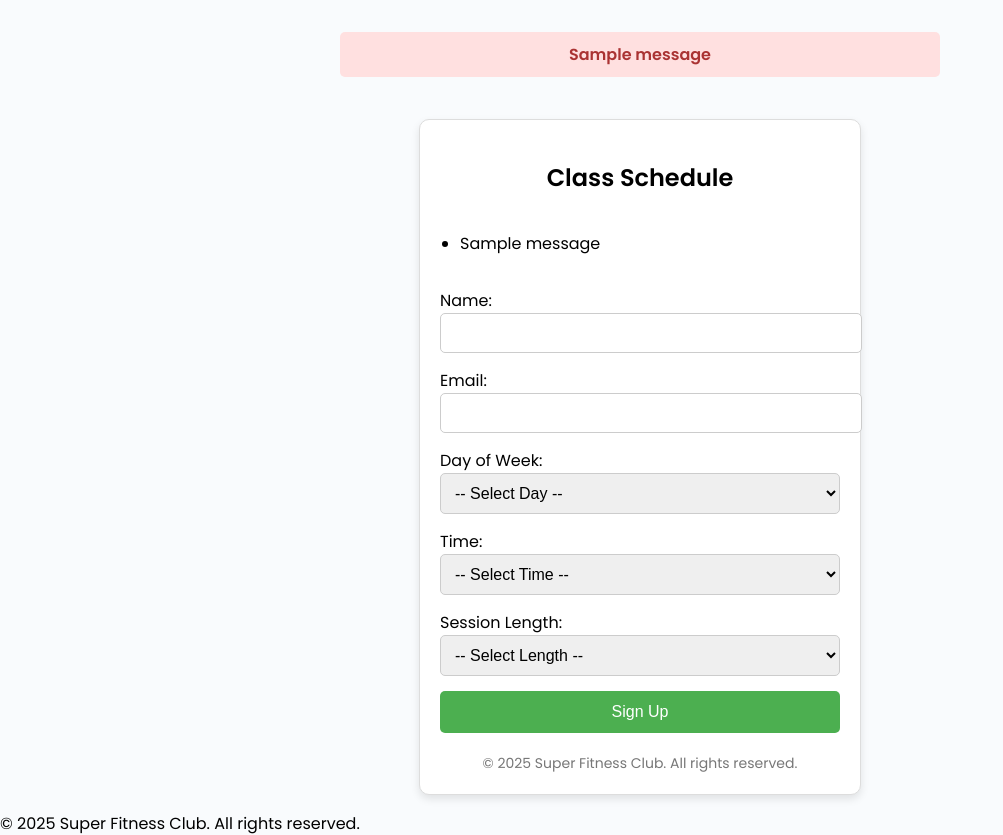
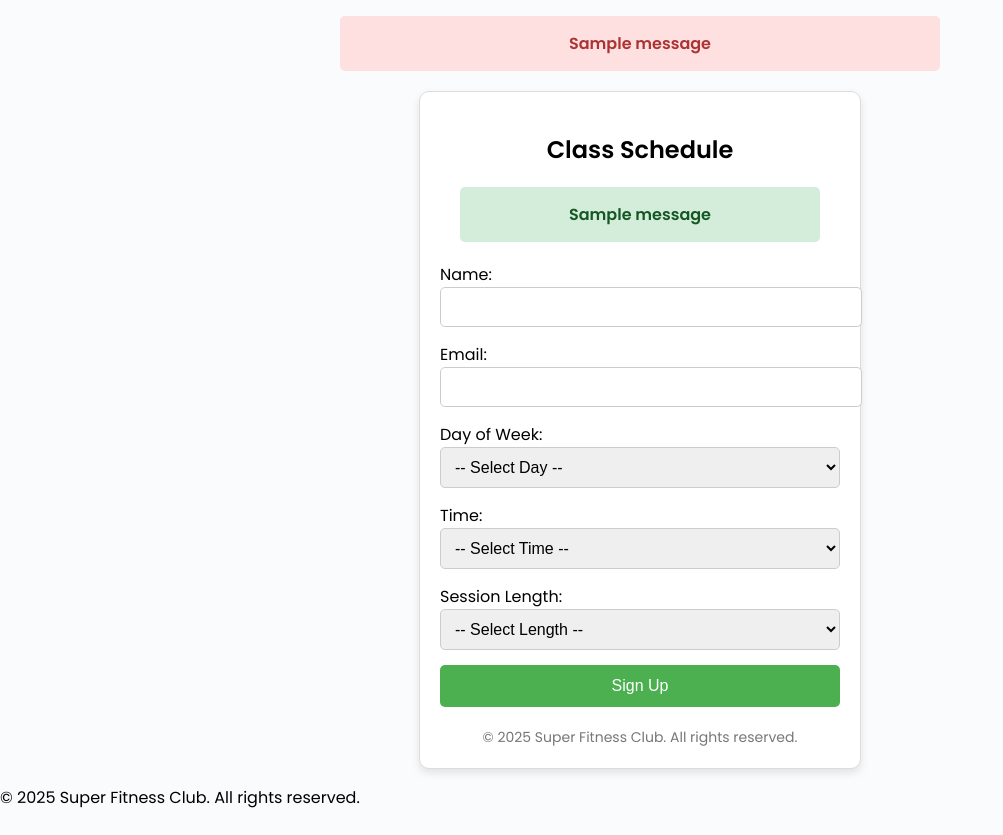
Before and after one commit to VladimirGoldenberg/SuperFitnessSiteClub, a Flask app: page /schedule in a window 1280 px wide. Shown: the part 132-967 px from the top of the page, without its empty margins (0-1003 px from the left). After the commit the page ends 940 px from the top, so only its background shows below. Run offline with Flask 3, Linux system fonts and the light colour scheme; tables that the repository leaves empty hold one stand-in row (values such as "Sample post"); one stand-in notice (Sample message) is shown.

Commit message:
Updated schedule.html and style.css for flash message styling

```diff
--- a/static/css/style.css
+++ b/static/css/style.css
@@ -279,3 +279,33 @@
   font-size: 14px;
   color: #777;
 }
+.flash-messages {
+  list-style-type: none;
+  padding: 0;
+  margin-bottom: 20px;
+}
+
+.flash-message {
+  padding: 15px;
+  margin-bottom: 10px;
+  border-radius: 5px;
+  font-weight: bold;
+  text-align: center;
+  font-size: 1rem;
+}
+
+/* Цвета в зависимости от типа сообщения */
+.success {
+  background-color: #d4edda;
+  color: #155724;
+}
+
+.danger {
+  background-color: #f8d7da;
+  color: #721c24;
+}
+
+.warning {
+  background-color: #fff3cd;
+  color: #856404;
+}
--- a/templates/schedule.html
+++ b/templates/schedule.html
@@ -4,15 +4,15 @@
 <div class="signup-form">
   <h2>Class Schedule</h2>
 
-  {% with messages = get_flashed_messages() %}
-    {% if messages %}
-      <ul class="flash-messages">
-      {% for message in messages %}
-        <li>{{ message }}</li>
+  {% with messages = get_flashed_messages(with_categories=true) %}
+  {% if messages %}
+    <ul class="flash-messages">
+      {% for category, message in messages %}
+        <li class="flash-message {{ category }}">{{ message }}</li>
       {% endfor %}
-      </ul>
-    {% endif %}
-  {% endwith %}
+    </ul>
+  {% endif %}
+{% endwith %}
 
   <form method="POST" action="/schedule">
     <label for="student_name">Name:</label>
```
